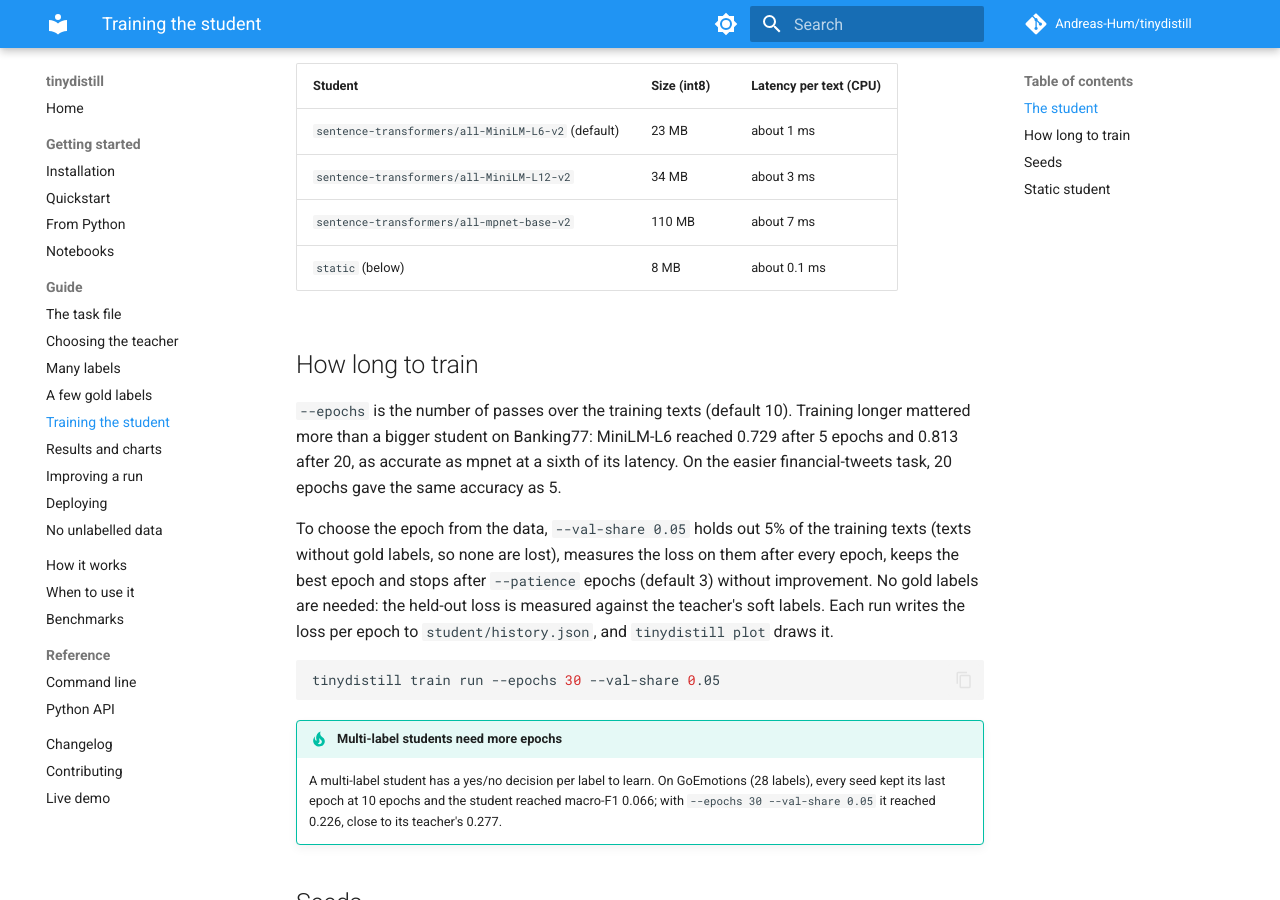
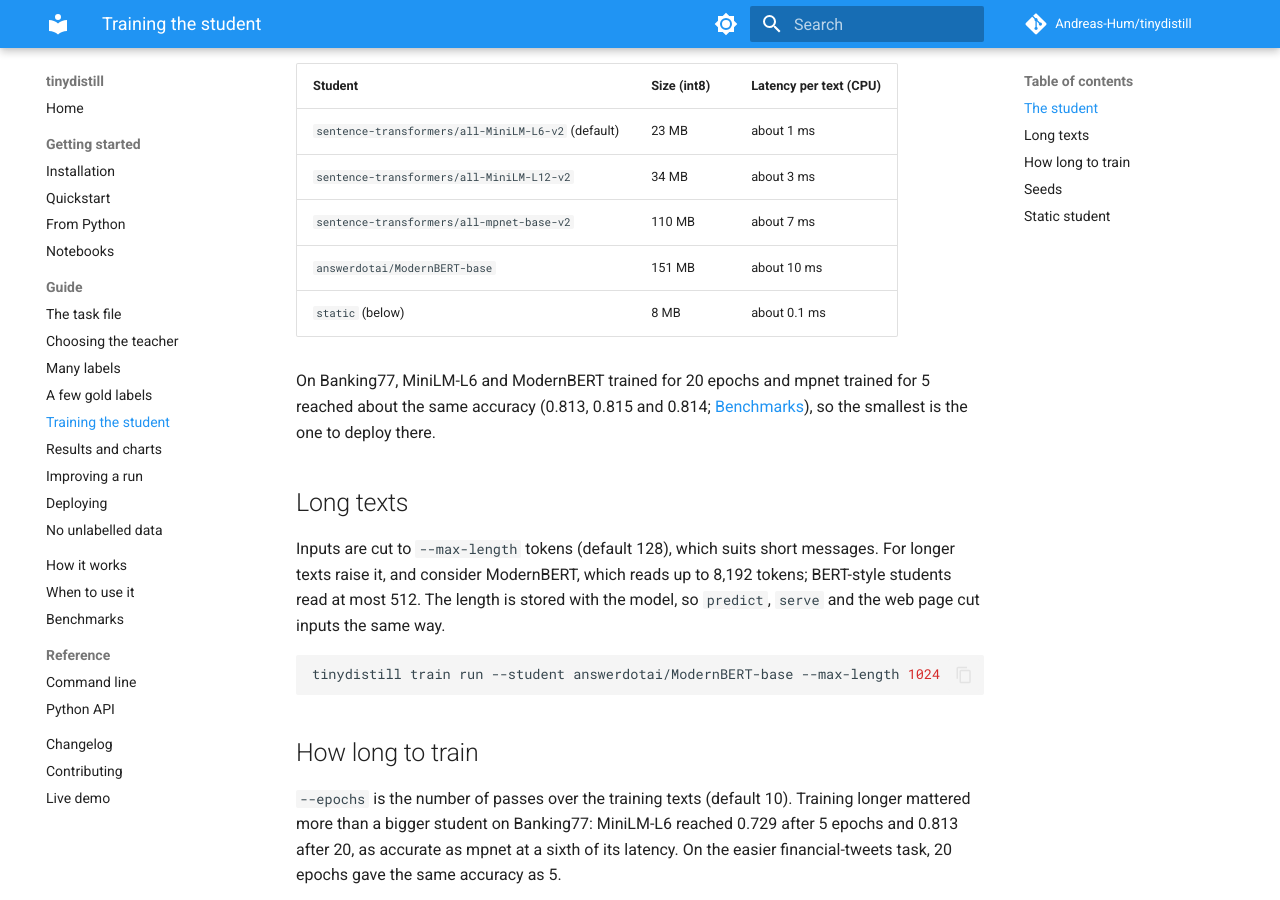
Before and after one commit to Andreas-Hum/tinydistill, an MkDocs documentation site: the page built from docs/guide/training.md, in a window 1280 px wide and 900 px high, scrolled down 382 px. Built offline with MkDocs 1.6.1 and Material for MkDocs 9.7.7, drawn with Linux system fonts in a browser that asks for light colours; comment, search, counter and statistics services are not loaded.

Commit message:
ModernBERT on Banking77; the trained input length travels with the model
ModernBERT-base reached 0.815 on Banking77, the accuracy of MiniLM-L6 at about
eight times the latency. Training now records --max-length in the model
config, and Predictor, student_logits and the web page use it instead of
always cutting inputs at 128 tokens. Docs: long texts, and which students the
browser layer view supports.

````diff
--- a/docs/guide/training.md
+++ b/docs/guide/training.md
@@ -17,7 +17,22 @@ tinydistill train run --student sentence-transformers/all-MiniLM-L6-v2 --epochs
 | `sentence-transformers/all-MiniLM-L6-v2` (default) | 23 MB | about 1 ms |
 | `sentence-transformers/all-MiniLM-L12-v2` | 34 MB | about 3 ms |
 | `sentence-transformers/all-mpnet-base-v2` | 110 MB | about 7 ms |
+| `answerdotai/ModernBERT-base` | 151 MB | about 10 ms |
 | `static` (below) | 8 MB | about 0.1 ms |
+
+On Banking77, MiniLM-L6 and ModernBERT trained for 20 epochs and mpnet trained for 5 reached about the same
+accuracy (0.813, 0.815 and 0.814; [Benchmarks](../results.md#banking77-the-hard-case)), so the smallest is the
+one to deploy there.
+
+## Long texts
+
+Inputs are cut to `--max-length` tokens (default 128), which suits short messages. For longer texts raise it, and
+consider ModernBERT, which reads up to 8,192 tokens; BERT-style students read at most 512. The length is stored
+with the model, so `predict`, `serve` and the web page cut inputs the same way.
+
+```sh
+tinydistill train run --student answerdotai/ModernBERT-base --max-length 1024
+```
 
 ## How long to train
 
````
Also changed, not shown: CHANGELOG.md (+4 -0 lines), README.md (+1 -1 lines), RESULTS.md (+4 -1 lines), docs/guide/deploying.md (+2 -1 lines), examples/banking77/students.md (+1 -0 lines), 6 other files.
